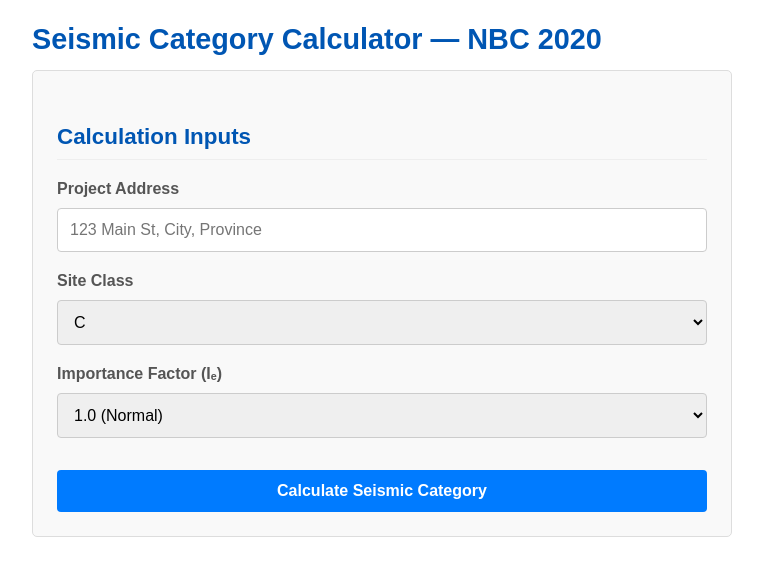
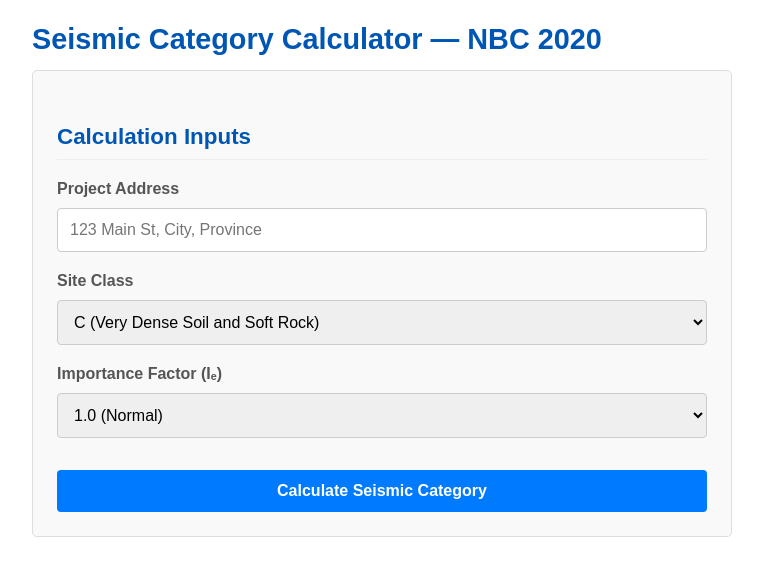
Before and after one commit to spidymorales/sesimic-calculator, a website: page index.html in a window 1280 px wide. Shown: the whole page, without its empty margins (258-1021 px from the left). Drawn offline with Linux system fonts and the light colour scheme.

Commit message:
Updated App Info / Presentation

```diff
--- a/index.html
+++ b/index.html
@@ -171,11 +171,11 @@
       <div class="group">
         <label for="siteClass">Site Class</label>
         <select id="siteClass">
-          <option value="A">A</option>
-          <option value="B">B</option>
-          <option value="C" selected>C</option>
-          <option value="D">D</option>
-          <option value="E">E</option>
+          <option value="A">A (Hard Rock)</option>
+          <option value="B">B (Rock)</option>
+          <option value="C" selected>C (Very Dense Soil and Soft Rock) </option>
+          <option value="D">D (Stiff Soil) </option>
+          <option value="E">E (Soft Soil)</option>
         </select>
       </div>
 
```
